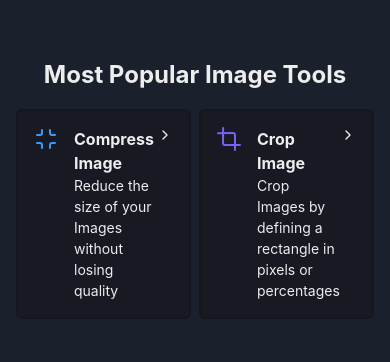
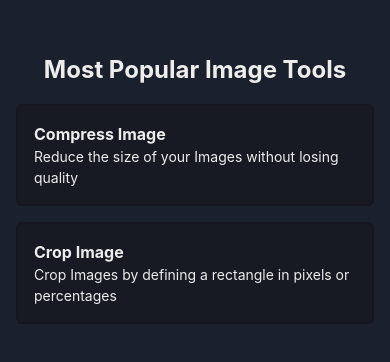
Before and after one commit to malcodeman/image-mods, a Next.js app: page / in a window 390 px wide. Shown: the part 234-596 px from the top of the page. Built offline with nearby package versions, Linux system fonts and the light colour scheme.

Commit message:
Adds mobile responsiveness

```diff
--- a/pages/index.tsx
+++ b/pages/index.tsx
@@ -43,12 +43,16 @@ function GridItem(props: props) {
       justifyContent="space-between"
       {...rest}
     >
-      <Box mr="4">{item.icon}</Box>
-      <Box>
-        <Text fontWeight="bold">{item.title}</Text>
-        <Text fontSize="sm">{item.description}</Text>
-      </Box>
-      <Box>
+      <Flex>
+        <Box mr="4" display={{ base: "none", sm: "initial" }}>
+          {item.icon}
+        </Box>
+        <Box>
+          <Text fontWeight="bold">{item.title}</Text>
+          <Text fontSize="sm">{item.description}</Text>
+        </Box>
+      </Flex>
+      <Box display={{ base: "none", sm: "initial" }}>
         <ChevronRight size="16" />
       </Box>
     </Flex>
@@ -62,7 +66,7 @@ function Home() {
         <Text fontSize="2xl" fontWeight="bold" align="center" mb="4">
           Most Popular Image Tools
         </Text>
-        <SimpleGrid columns={2} spacing={2}>
+        <SimpleGrid columns={{ base: 1, md: 2 }} spacing={4}>
           {tools.map((item) => (
             <GridItem key={item.title} item={item} />
           ))}
```
